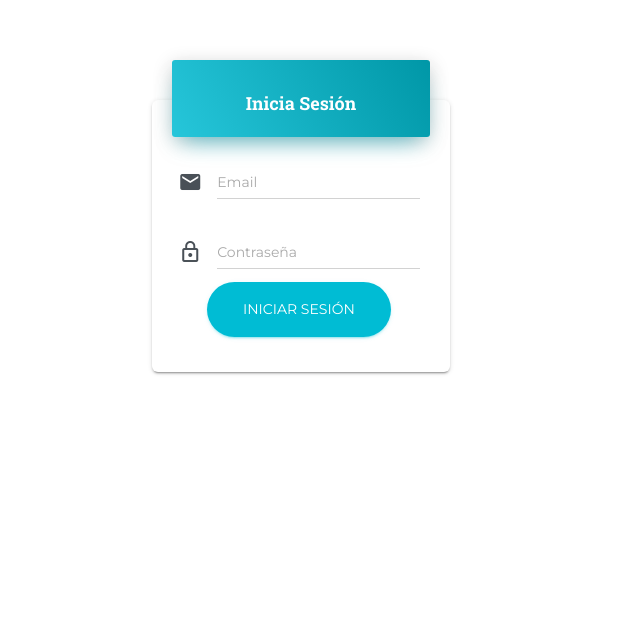
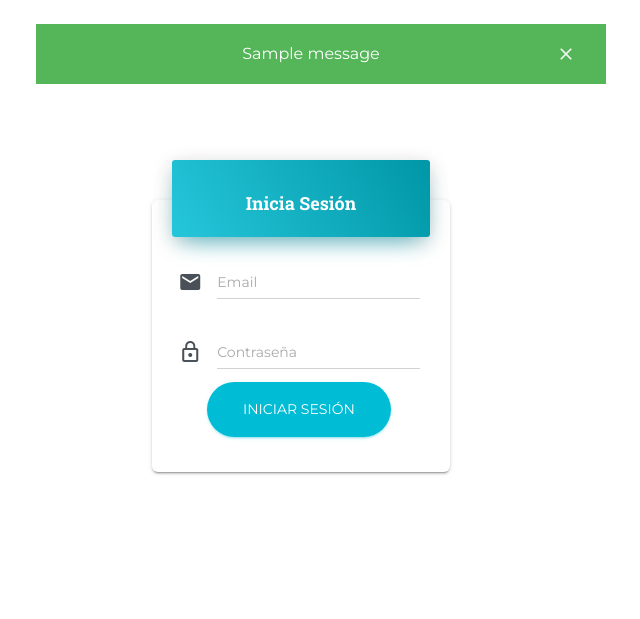
Before and after one commit to santimakci/ProjectAyudar, a Flask app: page /login in a window 1280 px wide. Shown: the top 619 px of the page, without its empty margins (339-979 px from the left). Run offline with Flask 2, Linux system fonts and the light colour scheme; tables that the repository leaves empty hold one stand-in row (values such as "Sample post"); one stand-in notice (Sample message) is shown; parts of the project's set-up code (start-up, migrations or seed data) failed here and were passed over; some libraries are stand-ins or nearby versions.

Commit message:
Estilo de usuarios y flash messages

```diff
--- a/app/resources/auth.py
+++ b/app/resources/auth.py
@@ -14,11 +14,10 @@ def authenticate():
     user = User.find_by_email_and_pass(params["email"], params["password"])
 
     if not user:
-        flash("Usuario o clave incorrecto.")
+        flash("Usuario o clave incorrecto.",'danger')
         return redirect(url_for("auth_login"))
 
     session["user"] = user.email
-    flash("La sesión se inició correctamente.")
 
     return redirect(url_for("home"))
 
@@ -26,6 +25,6 @@ def authenticate():
 def logout():
     del session["user"]
     session.clear()
-    flash("La sesión se cerró correctamente.")
+    flash("La sesión se cerró correctamente.", 'info')
 
     return redirect(url_for("auth_login"))
--- a/app/templates/auth/login.html
+++ b/app/templates/auth/login.html
@@ -4,6 +4,27 @@
 {{ super() }}
 {% endblock %}
 {% block content %}
+
+<br>
+<div class="col-lg-6 col-md-6 mx-auto">
+{% with messages = get_flashed_messages() %}
+  {% if messages %}
+  <ul class=flashes>
+    {% for category, message in get_flashed_messages(with_categories=True) %}
+
+    <div class="alert alert-{{category}}">
+      <div class="container text-center">
+        <button type="button" class="close" data-dismiss="alert" aria-label="Close">
+          <span aria-hidden="true"><i class="material-icons">clear</i></span>
+        </button>
+        {{ message }}
+      </div>
+      {% endfor %}
+
+  </ul>
+  {% endif %}
+  {% endwith %}
+</div>
 
 <div class="section section-signup" >
     <div class="row">
```
Also changed, not shown: app/templates/home.html (+19 -0 lines).
